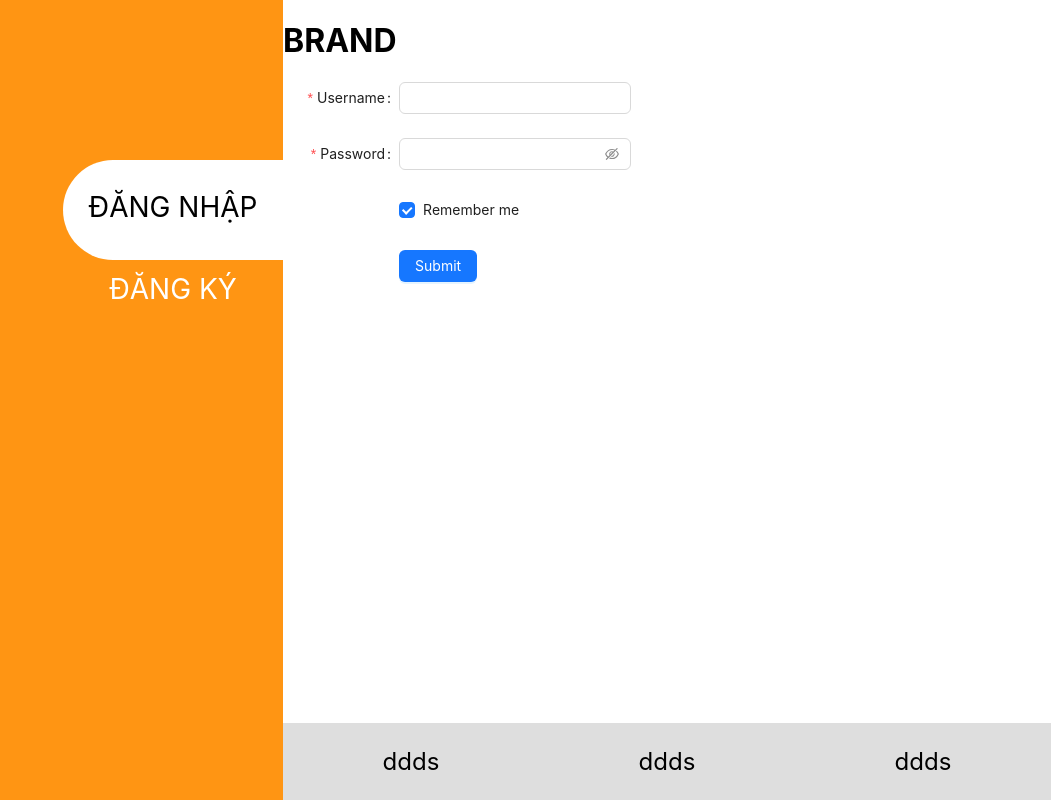
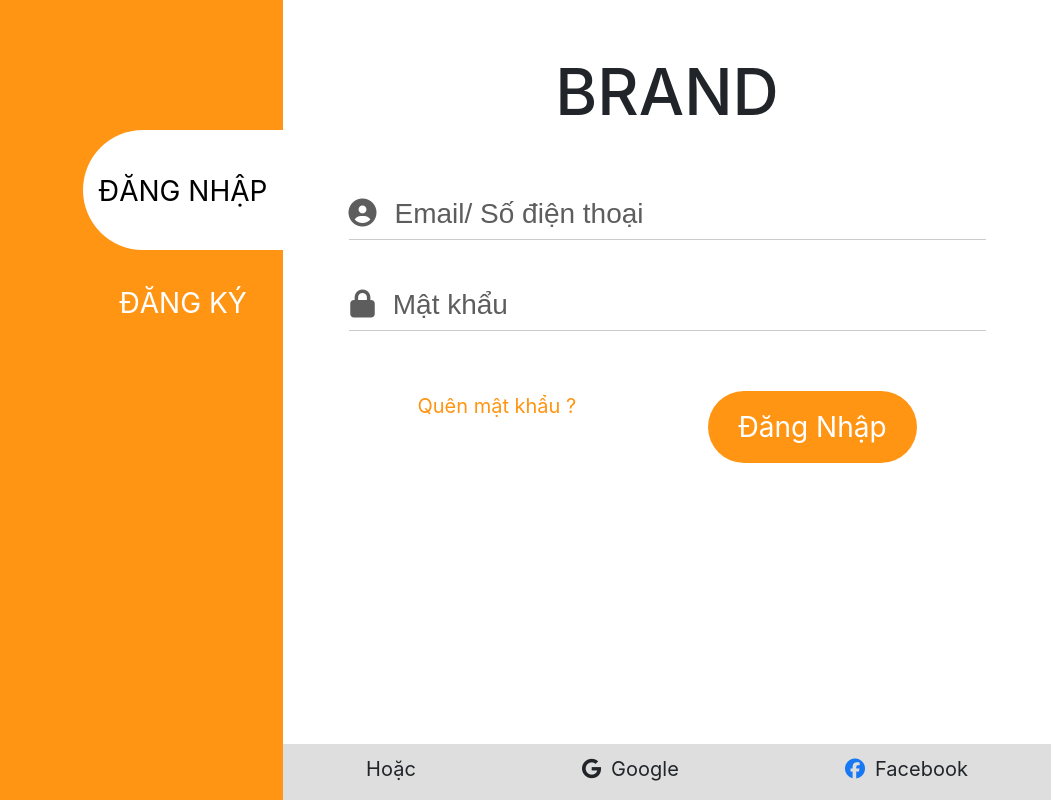
Before and after one commit to nguyennamcn/wedApp, a React (Create React App) app: page /login in a window 1280 px wide. Shown: the whole page, without its empty margins (229-1280 px from the left). Built offline with nearby package versions, Linux system fonts and the light colour scheme.

Commit message:
update login page UI

```diff
--- a/public/index.html
+++ b/public/index.html
@@ -24,6 +24,8 @@
       work correctly both with client-side routing and a non-root public URL.
       Learn how to configure a non-root public URL by running `npm run build`.
     -->
+    <link rel="stylesheet" href="https://cdnjs.cloudflare.com/ajax/libs/font-awesome/6.7.2/css/all.min.css" integrity="sha512-Evv84Mr4kqVGRNSgIGL/F/aIDqQb7xQ2vcrdIwxfjThSH8CSR7PBEakCr51Ck+w+/U6swU2Im1vVX0SVk9ABhg==" crossorigin="anonymous" referrerpolicy="no-referrer" />
+    <link rel="stylesheet" href="https://stackpath.bootstrapcdn.com/bootstrap/4.3.1/css/bootstrap.min.css" integrity="sha384-ggOyR0iXCbMQv3Xipma34MD+dH/1fQ784/j6cY/iJTQUOhcWr7x9JvoRxT2MZw1T" crossorigin="anonymous">
     <title>React App</title>
   </head>
   <body>
@@ -39,5 +41,8 @@
       To begin the development, run `npm start` or `yarn start`.
       To create a production bundle, use `npm run build` or `yarn build`.
     -->
+    <script src="https://code.jquery.com/jquery-3.3.1.slim.min.js" integrity="sha384-q8i/X+965DzO0rT7abK41JStQIAqVgRVzpbzo5smXKp4YfRvH+8abtTE1Pi6jizo" crossorigin="anonymous"></script>
+    <script src="https://cdnjs.cloudflare.com/ajax/libs/popper.js/1.14.7/umd/popper.min.js" integrity="sha384-UO2eT0CpHqdSJQ6hJty5KVphtPhzWj9WO1clHTMGa3JDZwrnQq4sF86dIHNDz0W1" crossorigin="anonymous"></script>
+    <script src="https://stackpath.bootstrapcdn.com/bootstrap/4.3.1/js/bootstrap.min.js" integrity="sha384-JjSmVgyd0p3pXB1rRibZUAYoIIy6OrQ6VrjIEaFf/nJGzIxFDsf4x0xIM+B07jRM" crossorigin="anonymous"></script>
   </body>
 </html>
--- a/src/Page/UserPage/LoginPage.js
+++ b/src/Page/UserPage/LoginPage.js
@@ -1,9 +1,23 @@
-import React, { useState } from 'react';
+import React, { use, useState } from 'react';
 import '../../css/UserPages/login.css';
 import { Button, Checkbox, Form, Input } from 'antd';
 
 const LoginPage = () => {
   const [isRegisterActive, setIsRegisterActive] = useState(false);
+  const [email, setEmail] = useState("");
+  const [pass, setPass] = useState("");
+  const [repass, setRePass] = useState("");
+
+
+  const handleLogin = () =>{
+    console.log({email,pass})
+  }
+
+  const handleSignUp = () =>{
+    console.log({email,pass,repass})
+  }
+
+
 
   const onFinish = (values) => {
     console.log('Success:', values);
@@ -44,76 +58,176 @@ const LoginPage = () => {
           </p>
         </div>
       </div>
-      <div style={{ position: 'relative' }}>
+      <div style={{
+        position: 'relative',
+        width: '60%'
+      }}>
+        <div
+          style={{
+            display: 'flex',
+            flexDirection: 'column',
+            alignItems: 'center',
+          }}
+        >
+          <h1
+            style={{
+              fontSize: '64px',
+              marginTop: '7%',
+              marginBottom: '5%'
+            }}
+          >BRAND</h1>
+          {/* login */}
           <div>
-          <h1>BRAND</h1>
-          <Form
-            name="basic"
-            labelCol={{
-              span: 8,
+            <div className="App">
+              <div
+               className={`disable ${!isRegisterActive ? 'input-container avaiable' : ''}`}
+               >
+                <span className="icon">
+                  <i class="fa fa-user-circle"></i>
+                </span>
+                <input
+                  type="text"
+                  className="custom-input"
+                  placeholder="Email/ Số điện thoại"
+                  value={email}
+                  onChange={(e) => setEmail(e.target.value)}
+                />
+              </div>
+              <div
+                className={`disable ${!isRegisterActive ? 'input-container avaiable' : ''}`}
+              >
+                <span className="icon">
+                  <i class="fa fa-lock"></i>
+                </span>
+                <input
+                  type="password"
+                  className="custom-input"
+                  placeholder="Mật khẩu"
+                  value={pass}
+                  onChange={(e) => setPass(e.target.value)}
+                />
+              </div>
+            </div>
+          </div>
+          <div
+            style={{
+              width: '65%',
+              display: 'flex',
+              justifyContent: 'space-between'
             }}
-            wrapperCol={{
-              span: 16,
+          >
+            <p
+              className={`disable ${!isRegisterActive ? 'avaiable' : ''}`}
+            style={{
+              fontSize: '20px',
+              color: '#FF9513',
+              cursor: 'pointer'
+            }}>Quên mật khẩu ?</p>
+            <button
+            onClick={handleLogin}
+            className={`disable ${!isRegisterActive ? 'btn-login avaiable' : ''}`}
+            >Đăng Nhập</button>
+          </div>
+          {/* end login */}
+
+          {/* signup */}
+          <div>
+            <div
+            style={{
+              marginTop: '-40px'
             }}
+            className="App">
+              <div
+                className={`input-container ${!isRegisterActive ? 'disable' : ''}`}
+              >
+                <span className="icon">
+                  <i class="fa fa-user-circle"></i>
+                </span>
+                <input
+                  type="text"
+                  className="custom-input"
+                  placeholder="Email/ Số điện thoại"
+                  value={email}
+                  onChange={(e) => setEmail(e.target.value)}
+                />
+              </div>
+              <div
+                className={`input-container ${!isRegisterActive ? 'disable' : ''}`}
+              >
+                <span className="icon">
+                  <i class="fa fa-lock"></i>
+                </span>
+                <input
+                  type="password"
+                  className="custom-input"
+                  placeholder="Mật khẩu"
+                  value={pass}
+                  onChange={(e) => setPass(e.target.value)}
+                />
+              </div>
+              <div
+                className={`input-container ${!isRegisterActive ? 'disable' : ''}`}
+              >
+                <span className="icon">
+                  <i class="fa fa-lock"></i>
+                </span>
+                <input
+                  type="password"
+                  className="custom-input"
+                  placeholder="Nhập lại mật khẩu"
+                  value={repass}
+                  onChange={(e) => setRePass(e.target.value)}
+                />
+              </div>
+            </div>
+          </div>
+          <div
             style={{
-              maxWidth: 600,
+              width: '65%',
+              display: 'flex',
+              justifyContent: 'space-between'
             }}
-            initialValues={{
-              remember: true,
-            }}
-            onFinish={onFinish}
-            onFinishFailed={onFinishFailed}
-            autoComplete="off"
           >
-            <Form.Item
-              label="Username"
-              name="username"
-              rules={[
-                {
-                  required: true,
-                  message: 'Please input your username!',
-                },
-              ]}
-            >
-              <Input />
-            </Form.Item>
+          <p></p>
+            <button
+                onClick={handleSignUp}
+                className={`btn-login ${!isRegisterActive ? 'disable' : ''}`}
+            >Đăng Ký</button>
+          </div>
+          {/* end signup */}
+        </div>
 
-            <Form.Item
-              label="Password"
-              name="password"
-              rules={[
-                {
-                  required: true,
-                  message: 'Please input your password!',
-                },
-              ]}
-            >
-              <Input.Password />
-            </Form.Item>
 
-            <Form.Item name="remember" valuePropName="checked" label={null}>
-              <Checkbox>Remember me</Checkbox>
-            </Form.Item>
-
-            <Form.Item label={null}>
-              <Button type="primary" htmlType="submit">
-                Submit
-              </Button>
-            </Form.Item>
-          </Form>
-        </div>
-        <div style={{
+        {/* footer login */}
+        <div
+          className='footer-login'
+          style={{
             position: 'absolute',
             bottom: '0',
             backgroundColor: '#9292924D',
             width: '60vw',
             fontSize: '24px',
             display: 'flex',
-          justifyContent: 'space-around'
+            justifyContent: 'space-around',
+            paddingTop: '10px'
           }}>
-          <p>ddds</p>
-          <p>ddds</p>
-          <p>ddds</p>
+          <p>Hoặc</p>
+          <p>
+            <i
+              style={{
+                marginRight: '10px'
+              }}
+              class="fab fa-google"></i>
+            <span>Google</span>
+          </p>
+          <p><i
+            style={{
+              marginRight: '10px',
+              color: '#1877F2'
+            }}
+            class="fab fa-facebook"></i>
+            <span>Facebook</span>
+          </p>
         </div>
       </div>
     </div>
--- a/src/css/UserPages/login.css
+++ b/src/css/UserPages/login.css
@@ -12,7 +12,7 @@
   font-size: 28px;
   padding: 10px;
   text-align: center;
-  margin-top: 20px;
+  margin-bottom: 50px;
   transition: all 0.5s;
   cursor: pointer;
 }
@@ -25,19 +25,79 @@
   position: absolute;
   background-color: white;
   content: '';
-  top: 0;
+  top: -30px;
   left: 0;
-  height: 100px; /* Chiều cao ban đầu là 0 */
+  height: 120px;
   width: 100%;
   border-top-left-radius: 60px;
   border-bottom-left-radius: 60px;
-  transition: all 1s ease; /* Hiệu ứng mượt mà khi thay đổi chiều cao */
+  transition: all 1s ease;
 }
 
 .ard.register-active::before {
-  top: 90px; /* Thay đổi chiều cao khi đăng ký */
+  top: 90px;
 }
 
 .active{
   color: black;
 }
+
+
+.App {
+  font-family: Arial, sans-serif;
+  padding: 20px;
+}
+
+.input-container {
+  display: flex;
+  align-items: center;
+  border-bottom: 1px solid #ccc;
+  margin-bottom: 40px;
+  padding: 4px 0;
+}
+
+.icon {
+  font-size: 28px;
+  margin-right: 8px;
+  color: #171717B2;
+}
+
+.custom-input {
+  flex: 1;
+  border: none;
+  outline: none;
+  font-size: 28px;
+  padding: 0px 120px;
+  background: none;
+  transform: translateX(-110px);
+}
+
+.custom-input::placeholder {
+  color: #171717B2;
+}
+
+.btn-login{
+  background-color: #FF9513;
+  border: none;
+  padding: 15px 30px;
+  font-size: 28px;
+  color: white;
+  border-radius: 50px;
+  transition: all 0.5s;
+}
+
+.btn-login:hover{
+  color: black;
+  background-color: #eeb876;
+}
+.footer-login p{
+  font-size: 20px;
+}
+
+.disable{
+  display: none;
+}
+
+.avaiable{
+  display: block;
+}
```
Lines whose indentation alone changed are shown as unchanged.
